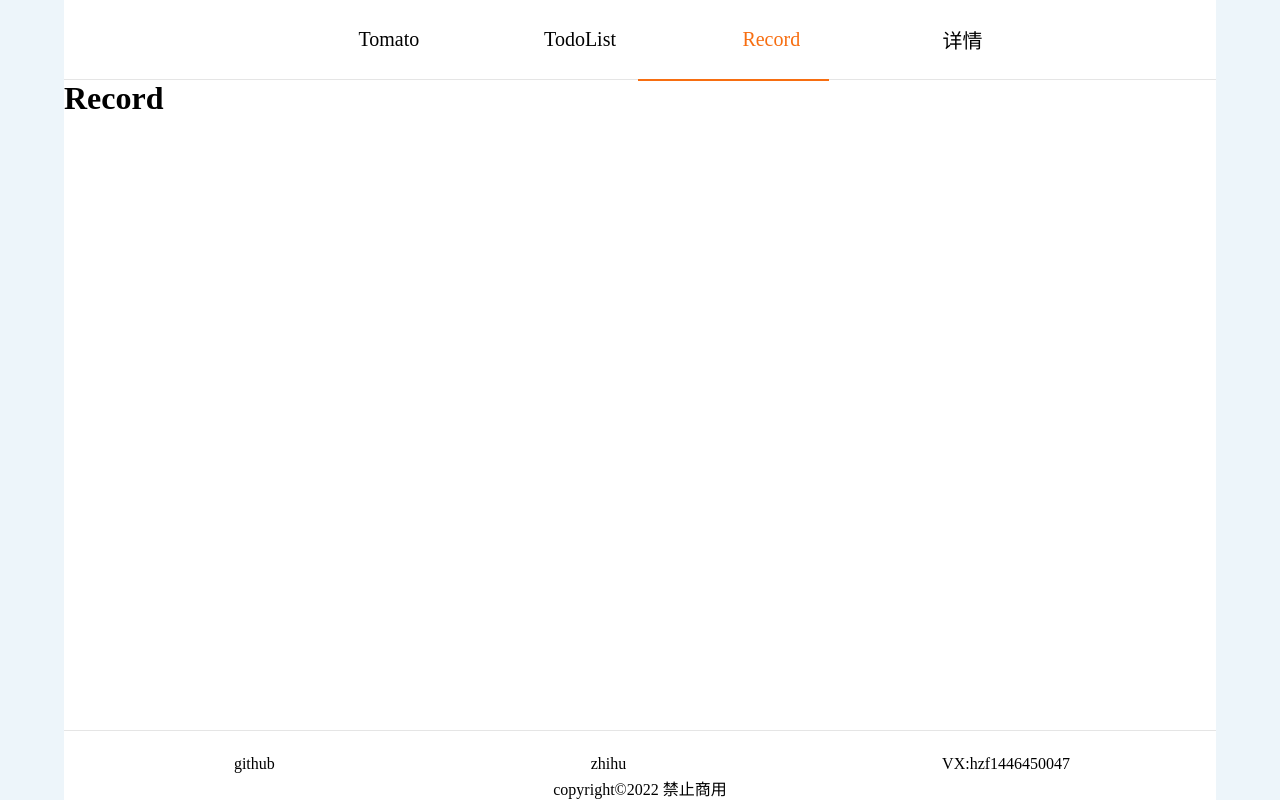
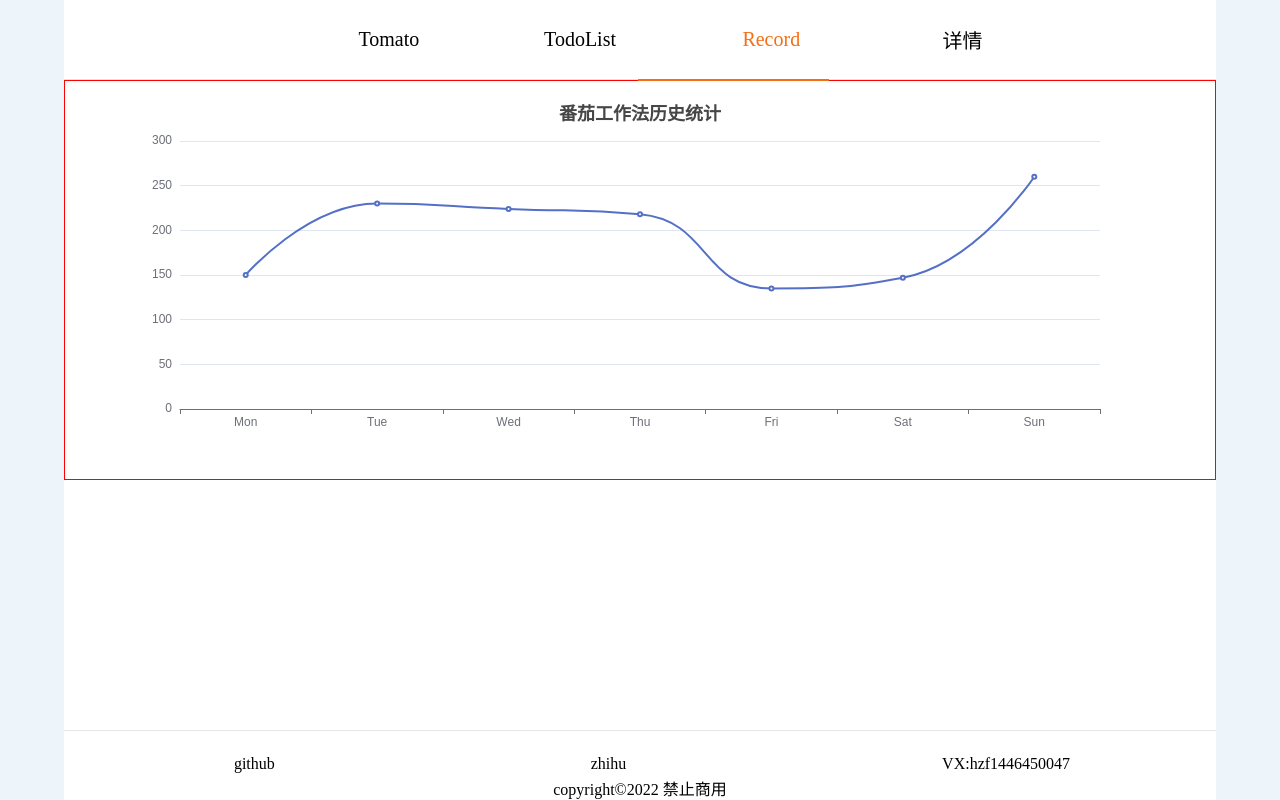
Before and after one commit to 1446450047/Tomato-ToDo, a React (Create React App) app: page /record in a window 1280 px wide. Built offline with nearby package versions, Linux system fonts and the light colour scheme.

Commit message:
引入echars

```diff
--- a/package.json
+++ b/package.json
@@ -7,6 +7,7 @@
     "@testing-library/react": "^12.1.2",
     "@testing-library/user-event": "^13.5.0",
     "@types/styled-components": "^5.1.22",
+    "echarts": "^5.3.1",
     "react": "^17.0.2",
     "react-dom": "^17.0.2",
     "react-markdown": "^8.0.0",
--- a/src/components/main/Record.jsx
+++ b/src/components/main/Record.jsx
@@ -1,10 +1,45 @@
-import React from "react";
+import React, {useEffect} from "react";
+import * as echarts from "echarts";
+import styled from "styled-components";
 
-function Record(){
-    return(
+function Record() {
+    const content = React.useRef();
+    useEffect(() => {
+        let myChart = echarts.init(content.current);
+        const option = {
+            title:{
+                text:"番茄工作法历史统计",
+                left:"center",
+                top:"20px"
+            },
+            xAxis: {
+                type: 'category',
+                data: ['Mon', 'Tue', 'Wed', 'Thu', 'Fri', 'Sat', 'Sun']
+            },
+            yAxis: {
+                type: 'value'
+            },
+            series: [
+                {
+                    data: [150, 230, 224, 218, 135, 147, 260],
+                    type: 'line',
+                    smooth: true
+                }
+            ]
+        }
+        myChart.setOption(option);
+    });
+
+    return (
         <div>
-            <h1>Record</h1>
+            <TomatoRecord ref={content}>
+
+            </TomatoRecord>
         </div>
-    )
+    );
 }
-export default Record
+const TomatoRecord = styled.div`
+  border: 1px solid red;
+  height: 400px;
+`
+export default Record;
```
Also changed, not shown: 1 other file (tests, documents, lock files or other folders).
